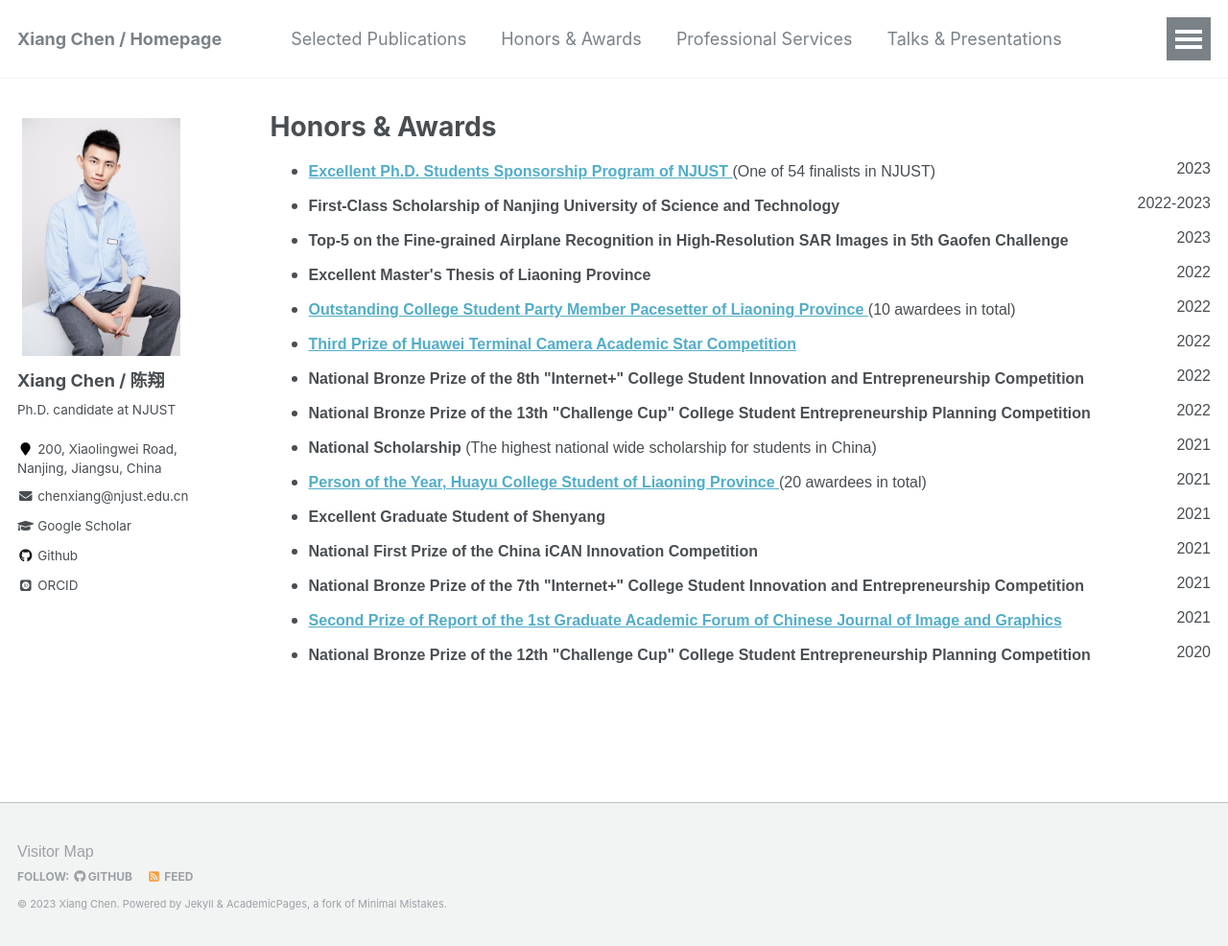
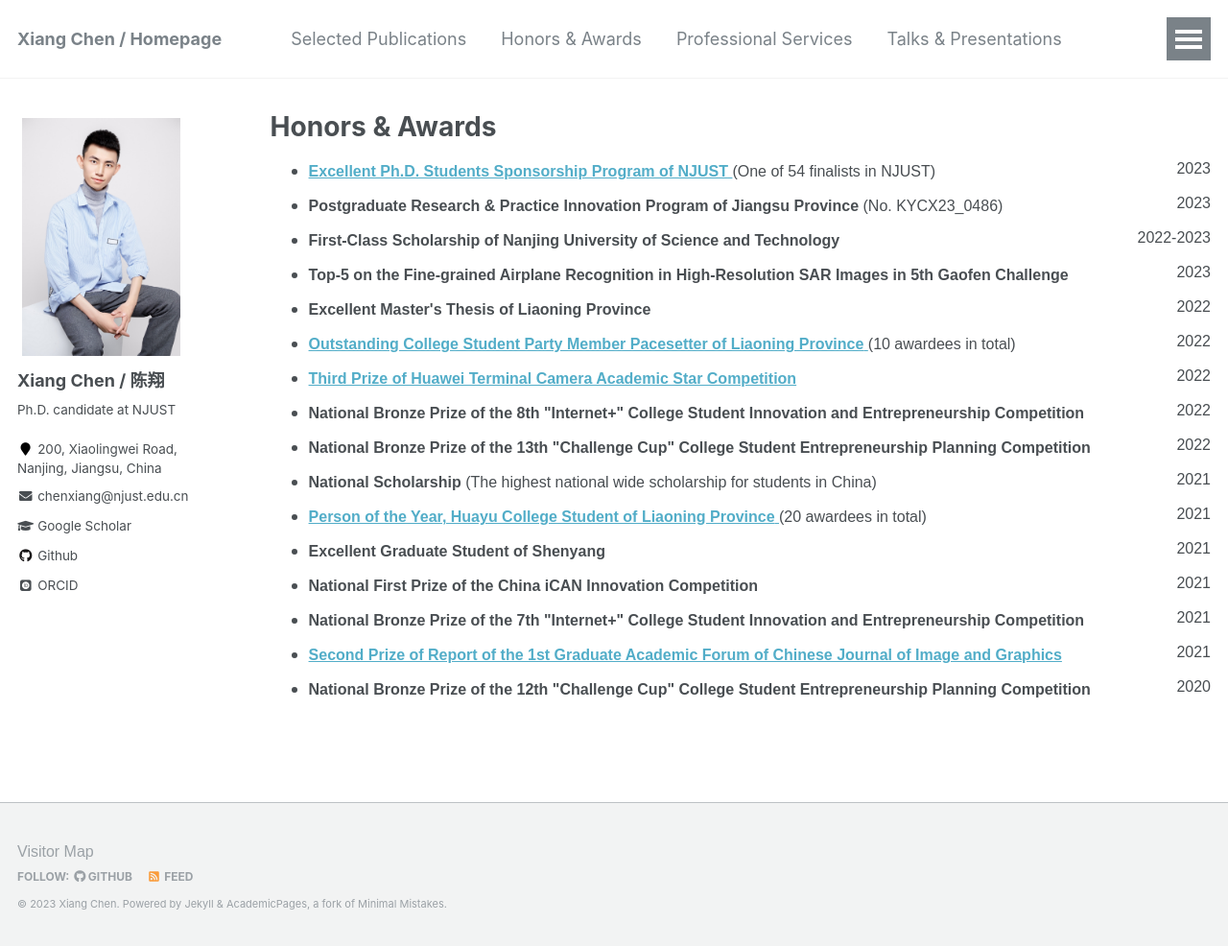
Before and after one commit to cschenxiang/cschenxiang.github.io, a Jekyll site: the page built from _pages/honors.html, in a window 1280 px wide and 986 px high. Shown: the whole window at 96% size. Built offline with Jekyll 4.4.1, drawn with Linux system fonts in a browser that asks for light colours; some web fonts are replaced.

Commit message:
Update honors.html

```diff
--- a/_pages/honors.html
+++ b/_pages/honors.html
@@ -9,6 +9,9 @@ author_profile: true
 <p style="line-height: 120%; margin-left: 0px; margin-top: 8pt; margin-bottom: 8pt;"> <font face="Arial" size="3">
 
 <li><a href="https://gs.njust.edu.cn/e1/34/c14686a319796/page.htm" target="_blank"> <strong>Excellent Ph.D. Students Sponsorship Program of NJUST</strong> </a> (One of 54 finalists in NJUST) <div style="float:right; text-align:right">2023</div>
+</li>
+
+<li> <strong>Postgraduate Research & Practice Innovation Program of Jiangsu Province</strong>  (No. KYCX23_0486) <div style="float:right; text-align:right">2023</div>
 </li>
 
 <li> <strong>First-Class Scholarship of Nanjing University of Science and Technology</strong>  <div style="float:right; text-align:right">2022-2023</div>
```
